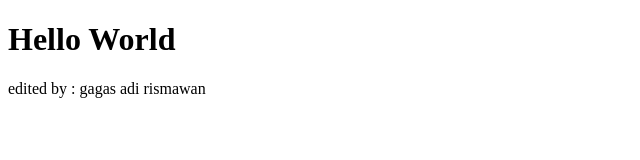
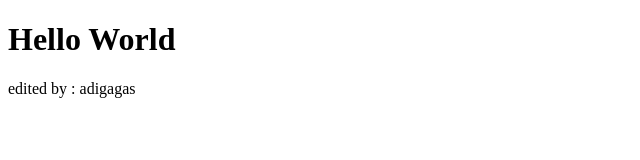
Before and after one commit to budiyunior/Workshop-Framework, a plain HTML site: page index.html in a window 1280 px wide. Shown: the full height of the page, 0-640 px from the left. Drawn offline with Linux system fonts and the light colour scheme.

Commit message:
Update index.html

```diff
--- a/index.html
+++ b/index.html
@@ -7,7 +7,7 @@
 
 <body>
 	<h1>Hello World</h1>
-	<p>edited by : gagas adi rismawan</p>
+	<p>edited by : adigagas</p>
 
 </body>
 
```
